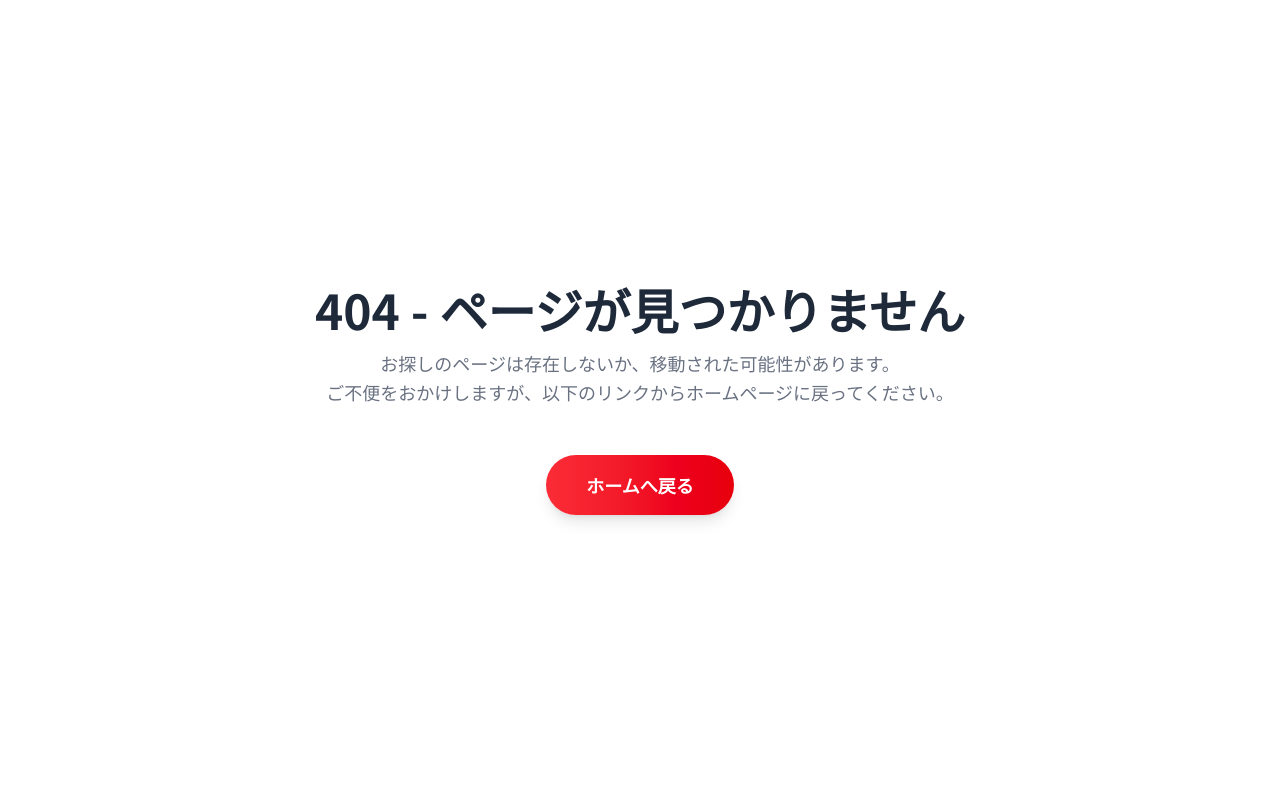
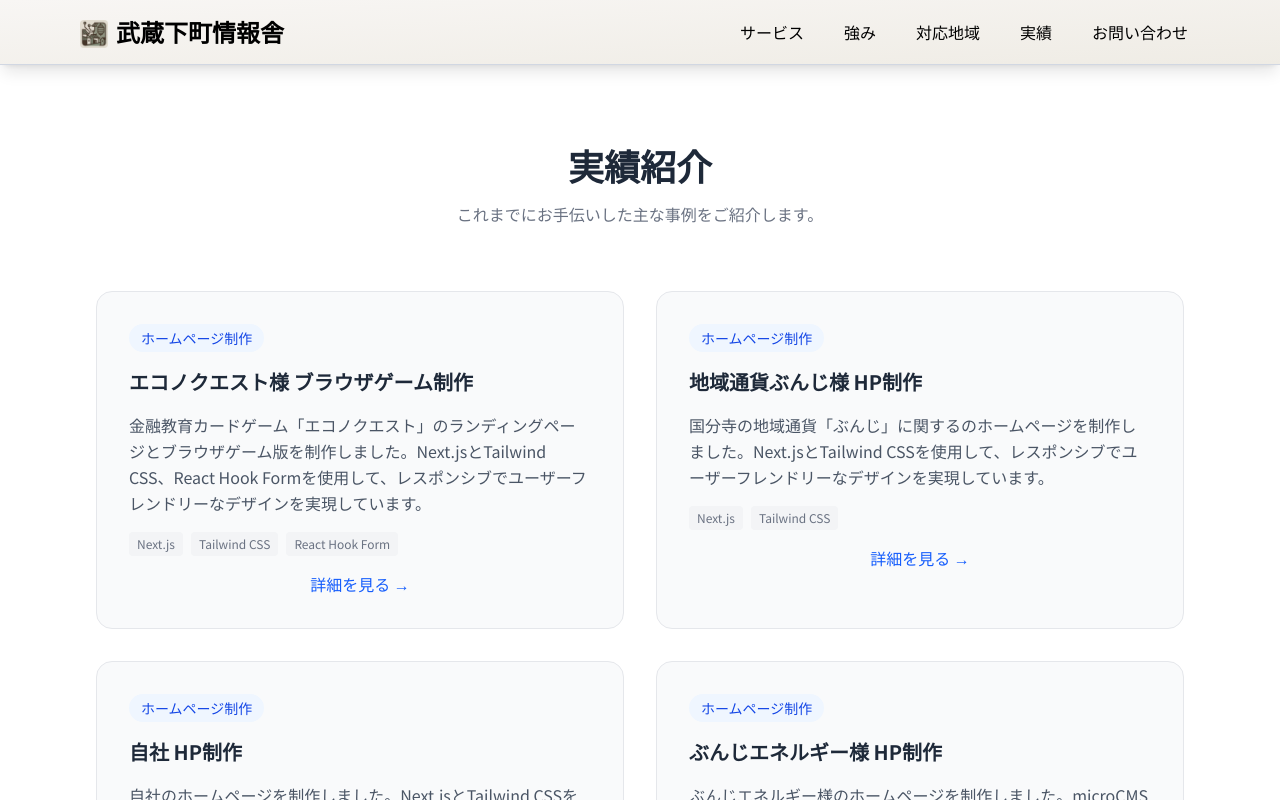
Before and after one commit to Musashi-Shitamachi-Info/shitamachi-it-hp, a Next.js app: page /work in a window 1280 px wide. Before the commit this address had no page. Shown: the top 800 px of the page. Built offline with nearby package versions, Linux system fonts and the light colour scheme.

Commit message:
feat: 実績紹介ページ(/work)を追加

```diff
--- a/src/app/(main)/page.tsx
+++ b/src/app/(main)/page.tsx
@@ -100,6 +100,11 @@
             <p className="text-base sm:text-lg text-gray-700 leading-relaxed sm:leading-loose text-left">地域の中小企業や商店では、デジタル化の波に取り残されているケースが少なくありません。私たちは、現場で培った技術力と地域密着のサポート力を活かして、こうした地域の課題をITの力で解決したいと考えています。</p>
             <p className="text-base sm:text-lg text-gray-700 leading-relaxed sm:leading-loose text-left">私たち武蔵下町情報舎は、単にシステムを作るだけでなくお客様の立場に立って本当に必要な機能を見極め、使いやすく効果的なITソリューションを提供します。ITの力で地域の事業者の成長を支援し、地域全体の活性化に貢献して参ります。</p>
           </div>
+          <div className="mt-8 sm:mt-10">
+            <Link href="/work" className="inline-block border-2 border-gray-700 text-gray-700 px-6 py-3 sm:px-8 sm:py-4 rounded-full text-base sm:text-lg font-bold hover:bg-gray-700 hover:text-white hover:shadow-xl hover:-translate-y-1 transition-all duration-300">
+              実績一覧を見る
+            </Link>
+          </div>
         </div>
       </section>
     </main>
--- /dev/null
+++ b/src/app/(main)/work/page.tsx
@@ -0,0 +1,66 @@
+import type { Metadata } from "next";
+
+import WorkCard from "@/components/work-card";
+import type { WorkItem } from "@/types";
+
+export const metadata: Metadata = {
+  title: "実績紹介",
+  description: "武蔵下町情報舎のこれまでの実績・制作事例をご紹介します。",
+};
+
+const workItems: WorkItem[] = [
+  {
+    category: "ホームページ制作",
+    title: "エコノクエスト様 ブラウザゲーム制作",
+    description: "金融教育カードゲーム「エコノクエスト」のランディングページとブラウザゲーム版を制作しました。Next.jsとTailwind CSS、React Hook Formを使用して、レスポンシブでユーザーフレンドリーなデザインを実現しています。",
+    tags: ["Next.js", "Tailwind CSS", "React Hook Form"],
+    link: "https://econo.quest/",
+  },
+  {
+    category: "ホームページ制作",
+    title: "地域通貨ぶんじ様 HP制作",
+    description: "国分寺の地域通貨「ぶんじ」に関するのホームページを制作しました。Next.jsとTailwind CSSを使用して、レスポンシブでユーザーフレンドリーなデザインを実現しています。",
+    tags: ["Next.js", "Tailwind CSS"],
+    link: "https://bunji.me/",
+  },
+  {
+    category: "ホームページ制作",
+    title: "自社 HP制作",
+    description: "自社のホームページを制作しました。Next.jsとTailwind CSSを使用して、レスポンシブでユーザーフレンドリーなデザインを実現しています。",
+    tags: ["Next.js", "Tailwind CSS"],
+    link: "https://shitamachi-it.work/",
+  },
+  {
+    category: "ホームページ制作",
+    title: "ぶんじエネルギー様 HP制作",
+    description: "ぶんじエネルギー様のホームページを制作しました。microCMSを使用して、クライアント様が簡単にコンテンツを更新できるようにしています。また、Resendを使用して、お問い合わせフォームからのメール送信機能も実装しています。",
+    tags: ["Next.js", "Tailwind CSS", "microCMS", "Resend"],
+    link: "https://www.bunene.co.jp/",
+  },
+];
+
+export default function WorkPage() {
+  return (
+    <main>
+      <section id="top" className="py-12 sm:py-16 md:py-20">
+        <div className="max-w-6xl mx-auto px-4 sm:px-6 lg:px-8">
+          <h1 className="text-2xl sm:text-3xl md:text-4xl font-bold text-gray-800 mb-4 text-center">実績紹介</h1>
+          <p className="text-sm sm:text-base text-gray-500 max-w-2xl mx-auto mb-12 sm:mb-16 text-center leading-relaxed">これまでにお手伝いした主な事例をご紹介します。</p>
+
+          {workItems.length > 0 ? (
+            <div className="grid grid-cols-1 md:grid-cols-2 gap-4 sm:gap-6 md:gap-8">
+              {workItems.map((item, index) => (
+                <WorkCard key={index} {...item} />
+              ))}
+            </div>
+          ) : (
+            <div className="text-center py-16 sm:py-24 text-gray-400">
+              <p className="text-4xl sm:text-5xl mb-6">🛠️</p>
+              <p className="text-base sm:text-lg">実績を準備中です。しばらくお待ちください。</p>
+            </div>
+          )}
+        </div>
+      </section>
+    </main>
+  );
+}
--- a/src/app/sitemap.ts
+++ b/src/app/sitemap.ts
@@ -3,5 +3,5 @@
 import { BASE_URL } from "@/constants";
 
 export default function sitemap(): MetadataRoute.Sitemap {
-  return [{ url: BASE_URL }, { url: `${BASE_URL}/privacy` }];
+  return [{ url: BASE_URL }, { url: `${BASE_URL}/work` }, { url: `${BASE_URL}/privacy` }];
 }
--- a/src/components/header.tsx
+++ b/src/components/header.tsx
@@ -19,6 +19,7 @@
               <NavLink href="/#services">サービス</NavLink>
               <NavLink href="/#strengths">強み</NavLink>
               <NavLink href="/#area">対応地域</NavLink>
+              <NavLink href="/work">実績</NavLink>
               <NavLink href="/#contact">お問い合わせ</NavLink>
             </ul>
           </nav>
--- /dev/null
+++ b/src/components/work-card.tsx
@@ -0,0 +1,29 @@
+import Link from "next/link";
+
+import type { WorkItem } from "@/types";
+
+export default function WorkCard({ category, title, description, tags, link }: WorkItem) {
+  return (
+    <div className="bg-gray-50 p-4 sm:p-6 md:p-8 rounded-2xl hover:shadow-xl hover:-translate-y-2 transition-all duration-300 border border-gray-200">
+      <span className="inline-block text-xs sm:text-sm font-medium text-blue-700 bg-blue-50 px-3 py-1 rounded-full mb-3 sm:mb-4">{category}</span>
+      <h3 className="text-lg sm:text-xl font-semibold text-gray-800 mb-3 sm:mb-4">{title}</h3>
+      <p className="text-sm sm:text-base text-gray-600 leading-relaxed">{description}</p>
+      {tags && tags.length > 0 && (
+        <ul className="flex flex-wrap gap-2 mt-4 list-none">
+          {tags.map((tag) => (
+            <li key={tag} className="text-xs text-gray-500 bg-gray-100 px-2 py-1 rounded">
+              {tag}
+            </li>
+          ))}
+        </ul>
+      )}
+      {link && (
+        <div className="flex justify-center">
+          <Link href={link} target="_blank" rel="noopener noreferrer" className="mt-4 text-blue-600 hover:underline">
+            詳細を見る →
+          </Link>
+        </div>
+      )}
+    </div>
+  );
+}
--- /dev/null
+++ b/src/types/index.ts
@@ -0,0 +1,7 @@
+export interface WorkItem {
+  category: string;
+  title: string;
+  description: string;
+  tags?: string[];
+  link?: string;
+}
```
